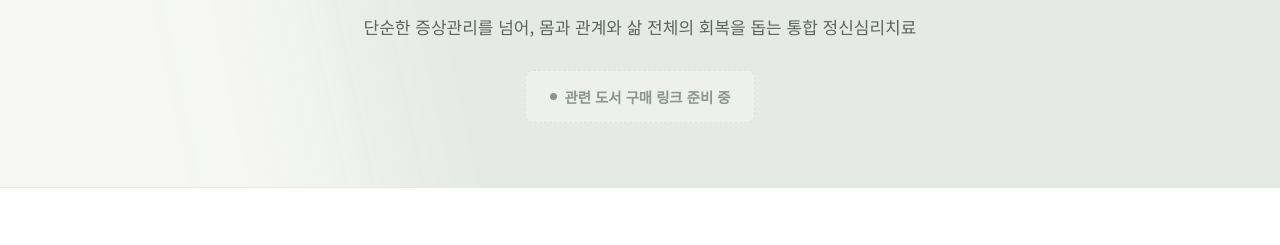
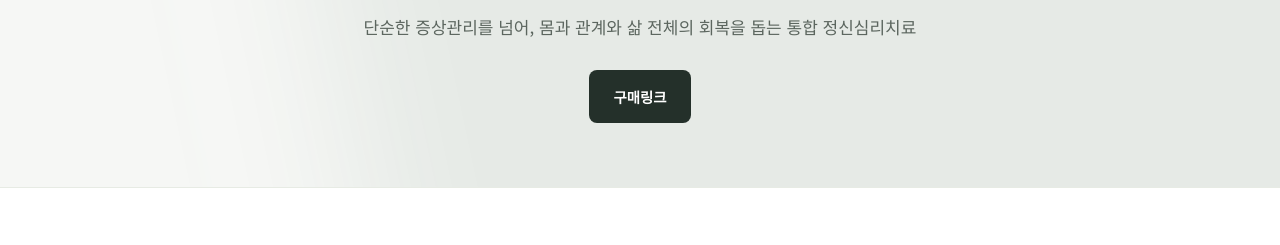
Before and after one commit to jackelamen/chaejeongho-website-spectrum-bold, a plain HTML site: page spectrum.html in a window 1280 px wide. Shown: the part 555-800 px from the top of the page. Drawn offline with nearby package versions, Linux system fonts and the light colour scheme.

Commit message:
Spectrum page: replace coming-soon placeholder with purchase link button
Co-Authored-By: Claude Sonnet 5.5 <noreply@anthropic.com>

```diff
--- a/spectrum.html
+++ b/spectrum.html
@@ -46,7 +46,7 @@
         단순한 증상관리를 넘어, 몸과 관계와 삶 전체의 회복을 돕는 통합 정신심리치료
       </p>
       <div class="hero__actions" style="justify-content: center;">
-        <span class="btn btn--soon"><span class="dot"></span> 관련 도서 구매 링크 준비 중</span>
+        <a href="spectrum-book.html" class="btn btn--primary">구매링크</a>
       </div>
     </div>
   </section>
```
